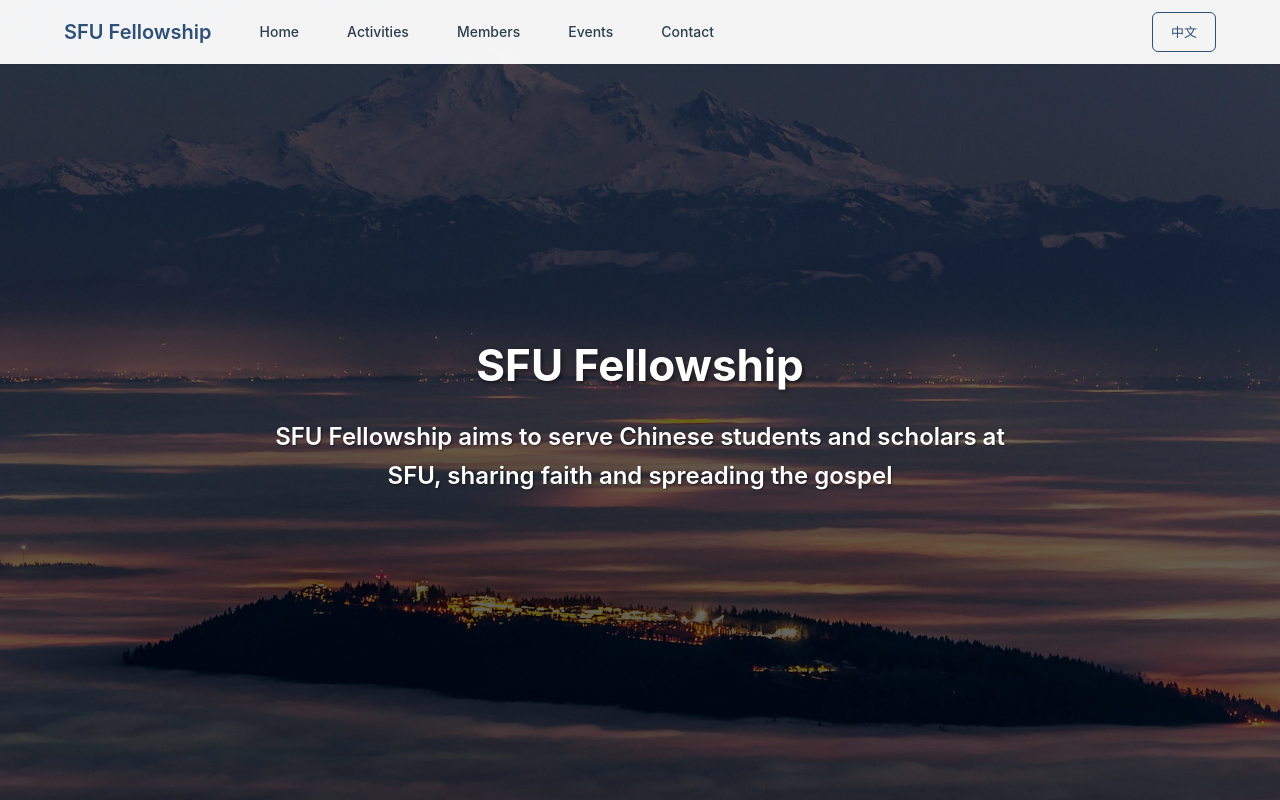
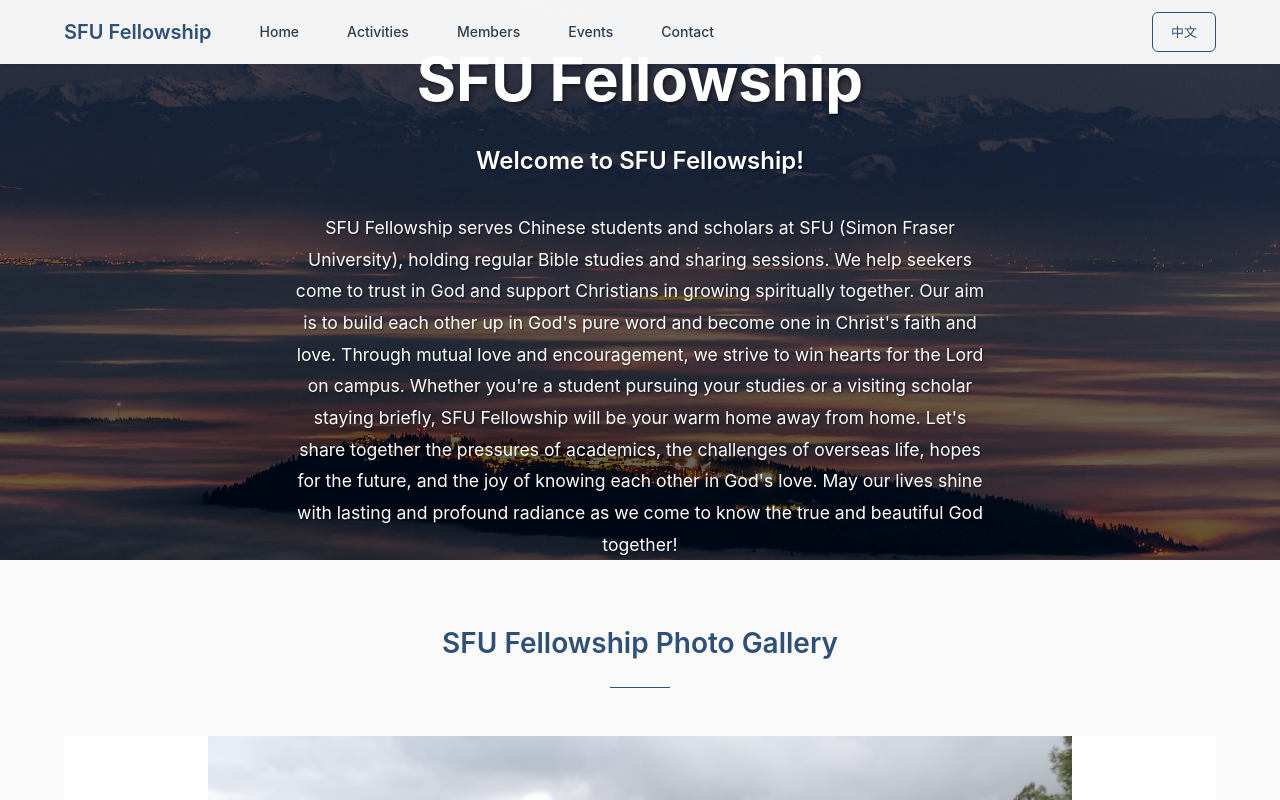
Before and after one commit to sfufellowship/website-next-js, a Next.js app: page /en in a window 1280 px wide. Built offline with nearby package versions, Linux system fonts and the light colour scheme.

Commit message:
feat: change first section design

```diff
--- a/src/app/[lang]/page.tsx
+++ b/src/app/[lang]/page.tsx
@@ -11,7 +11,7 @@
 import { StaticImageData } from 'next/image';
 import { ErrorBoundary } from '@/src/components/ErrorBoundary';
 import LoadingSpinner from '@/src/components/LoadingSpinner';
-import WelcomeSection from '@/src/components/sections/WelcomeSection';
+import PhotoGallerySection from '@/src/components/sections/PhotoGallerySection';
 import MembersSection from '@/src/components/sections/MembersSection';
 import ContactSection from '@/src/components/sections/ContactSection';
 import ActivitiesSection from '@/src/components/sections/ActivitiesSection';
@@ -39,12 +39,13 @@
         <Box
           id="home"
           sx={{
-            height: '100vh',
+            height: '70vh',
+            minHeight: '500px',
             position: 'relative',
             display: 'flex',
             alignItems: 'center',
             overflow: 'hidden',
-            pt: 8,
+            pt: 7,
           }}
         >
           <Box sx={{ position: 'absolute', top: 0, left: 0, right: 0, bottom: 0, zIndex: 0 }}>
@@ -80,6 +81,7 @@
                   fontWeight: 700,
                   mb: 3,
                   textShadow: '2px 2px 4px rgba(0,0,0,0.5)',
+                  fontSize: { xs: '2.5rem', md: '3.75rem' },
                 }}
               >
                 {introduction[lang].title}
@@ -91,16 +93,30 @@
                   mb: 4,
                   textShadow: '1px 1px 2px rgba(0,0,0,0.5)',
                   lineHeight: 1.6,
+                  fontSize: { xs: '1.25rem', md: '1.5rem' },
                 }}
               >
                 {introduction[lang].subtitle}
+              </Typography>
+              <Typography
+                color="white"
+                sx={{
+                  mb: 2,
+                  textShadow: '1px 1px 2px rgba(0,0,0,0.5)',
+                  lineHeight: 1.8,
+                  fontSize: { xs: '1rem', md: '1.1rem' },
+                  maxWidth: '700px',
+                  mx: 'auto',
+                }}
+              >
+                {introduction[lang].description}
               </Typography>
             </Box>
           </Container>
         </Box>
 
-        {/* Welcome Section */}
-        <WelcomeSection lang={lang} onImageClick={handleImageClick} />
+        {/* Photo Gallery Section */}
+        <PhotoGallerySection lang={lang} onImageClick={handleImageClick} />
 
         {/* Activities Section */}
         <ActivitiesSection lang={lang} onImageClick={handleImageClick} />
--- /dev/null
+++ b/src/components/sections/PhotoGallerySection.tsx
@@ -0,0 +1,65 @@
+'use client';
+
+import { Box, Container } from '@mui/material';
+import SectionHeader from '@/src/components/common/SectionHeader';
+import ImageCarousel from '@/src/components/carousel/ImageCarousel';
+import { StaticImageData } from 'next/image';
+import { ErrorBoundary } from '@/src/components/ErrorBoundary';
+import { Suspense } from 'react';
+import LoadingSpinner from '@/src/components/LoadingSpinner';
+import { images } from '@/src/constants/images';
+
+interface PhotoGallerySectionProps {
+  lang: 'zh' | 'en';
+  onImageClick: (imageSrc: StaticImageData | string) => void;
+}
+
+export default function PhotoGallerySection({ lang, onImageClick }: PhotoGallerySectionProps) {
+  return (
+    <Box component="section" sx={{ py: { xs: 6, md: 8 } }}>
+      <Container maxWidth="lg">
+        <SectionHeader title={lang === 'zh' ? 'SFU团契照片集锦' : 'SFU Fellowship Photo Gallery'} />
+        <Box sx={{ mt: 4 }}>
+          <ErrorBoundary>
+            <Suspense fallback={<LoadingSpinner />}>
+              <ImageCarousel
+                images={[
+                  { src: images.fellowshipGroupPhoto, alt: 'Fellowship Group Photo 1' },
+                  { src: images.fellowshipGroupPhoto2, alt: 'Fellowship Group Photo 2' },
+                  { src: images.fellowshipGroupPhoto3, alt: 'Fellowship Group Photo 3' },
+                  { src: images.fellowshipGroupPhoto4, alt: 'Fellowship Group Photo 4' },
+                  { src: images.fellowshipGroupPhoto5, alt: 'Fellowship Group Photo 5' },
+                  { src: images.fellowshipGroupPhoto6, alt: 'Fellowship Group Photo 6' },
+                  { src: images.highlight2019_02, alt: 'Fellowship in Burnaby - February 2019' },
+                  { src: images.highlight2019_03, alt: 'Fellowship in Coquitlam - March 2019' },
+                  { src: images.highlight2019_04, alt: 'Fellowship in Burnaby - April 2019' },
+                  { src: images.highlight2019_07a, alt: 'Fellowship in Burnaby - July 2019' },
+                  { src: images.highlight2019_07b, alt: 'Fellowship in Burnaby - July 2019' },
+                  { src: images.highlight2019_07c, alt: 'Fellowship in Burnaby - July 2019' },
+                  { src: images.highlight2019_10, alt: 'Fellowship in Burnaby - October 2019' },
+                  { src: images.highlight2019_12, alt: 'Fellowship in Burnaby - December 2019' },
+                  { src: images.highlight2021_09, alt: 'Fellowship in Burnaby - September 2021' },
+                  { src: images.highlight2022_03, alt: 'Fellowship in Burnaby - March 2022' },
+                  { src: images.highlight2022_05a, alt: 'Fellowship in Burnaby - May 2022' },
+                  { src: images.highlight2022_06, alt: 'Fellowship in Burnaby - June 2022' },
+                  { src: images.highlight2022_10a, alt: 'Fellowship in Burnaby - October 2022' },
+                  { src: images.highlight2022_10b, alt: 'Fellowship in Richmond - October 2022' },
+                  { src: images.highlight2023_09a, alt: 'Fellowship at SFU - September 2023' },
+                  { src: images.highlight2023_09b, alt: 'Fellowship at SFU - September 2023' },
+                  { src: images.highlight2023_10, alt: 'Fellowship at SFU - October 2023' },
+                  { src: images.highlight2024_11, alt: 'Fellowship in Burnaby - November 2024' },
+                  { src: images.highlight2024_12a, alt: 'Christmas Fellowship in Burnaby - December 2024' },
+                  { src: images.highlight2024_12b, alt: 'Christmas Fellowship in Burnaby - December 2024' },
+                  { src: images.highlight2024_12c, alt: 'Christmas Fellowship in Burnaby - December 2024' },
+                  { src: images.highlight2024_12d, alt: 'Christmas Fellowship in Burnaby - December 2024' },
+                ]}
+                autoPlayInterval={5000}
+                onImageClick={onImageClick}
+              />
+            </Suspense>
+          </ErrorBoundary>
+        </Box>
+      </Container>
+    </Box>
+  );
+}
--- a/src/components/sections/WelcomeSection.tsx
+++ /dev/null
@@ -1,82 +0,0 @@
-'use client';
-
-import { Box, Container, Grid, Typography } from '@mui/material';
-import { Suspense } from 'react';
-import { ErrorBoundary } from '@/src/components/ErrorBoundary';
-import LoadingSpinner from '@/src/components/LoadingSpinner';
-import ImageCarousel from '@/src/components/carousel/ImageCarousel';
-import { introduction } from '@/src/content/introduction';
-import { images } from '@/src/constants/images';
-import { StaticImageData } from 'next/image';
-
-interface WelcomeSectionProps {
-  lang: 'zh' | 'en';
-  onImageClick: (imageSrc: StaticImageData | string) => void;
-}
-
-export default function WelcomeSection({ lang, onImageClick }: WelcomeSectionProps) {
-  return (
-    <Box id="welcome" component="section" sx={{ py: { xs: 6, md: 10 }, bgcolor: 'background.paper' }}>
-      <Container maxWidth="lg">
-        <Grid container spacing={6} alignItems="center">
-          <Grid item xs={12} md={5}>
-            <Typography variant="h4" component="h2" gutterBottom color="primary" sx={{ mb: 4 }}>
-              {introduction[lang].title}
-            </Typography>
-            <Typography
-              variant="body1"
-              paragraph
-              sx={{
-                lineHeight: 1.8,
-                color: 'text.secondary',
-                mb: 3,
-              }}
-            >
-              {introduction[lang].description}
-            </Typography>
-          </Grid>
-          <Grid item xs={12} md={7}>
-            <ErrorBoundary>
-              <Suspense fallback={<LoadingSpinner />}>
-                <ImageCarousel
-                  images={[
-                    { src: images.fellowshipGroupPhoto, alt: 'Fellowship Group Photo 1' },
-                    { src: images.fellowshipGroupPhoto2, alt: 'Fellowship Group Photo 2' },
-                    { src: images.fellowshipGroupPhoto3, alt: 'Fellowship Group Photo 3' },
-                    { src: images.fellowshipGroupPhoto4, alt: 'Fellowship Group Photo 4' },
-                    { src: images.fellowshipGroupPhoto5, alt: 'Fellowship Group Photo 5' },
-                    { src: images.fellowshipGroupPhoto6, alt: 'Fellowship Group Photo 6' },
-                    { src: images.highlight2019_02, alt: 'Fellowship in Burnaby - February 2019' },
-                    { src: images.highlight2019_03, alt: 'Fellowship in Coquitlam - March 2019' },
-                    { src: images.highlight2019_04, alt: 'Fellowship in Burnaby - April 2019' },
-                    { src: images.highlight2019_07a, alt: 'Fellowship in Burnaby - July 2019' },
-                    { src: images.highlight2019_07b, alt: 'Fellowship in Burnaby - July 2019' },
-                    { src: images.highlight2019_07c, alt: 'Fellowship in Burnaby - July 2019' },
-                    { src: images.highlight2019_10, alt: 'Fellowship in Burnaby - October 2019' },
-                    { src: images.highlight2019_12, alt: 'Fellowship in Burnaby - December 2019' },
-                    { src: images.highlight2021_09, alt: 'Fellowship in Burnaby - September 2021' },
-                    { src: images.highlight2022_03, alt: 'Fellowship in Burnaby - March 2022' },
-                    { src: images.highlight2022_05a, alt: 'Fellowship in Burnaby - May 2022' },
-                    { src: images.highlight2022_06, alt: 'Fellowship in Burnaby - June 2022' },
-                    { src: images.highlight2022_10a, alt: 'Fellowship in Burnaby - October 2022' },
-                    { src: images.highlight2022_10b, alt: 'Fellowship in Richmond - October 2022' },
-                    { src: images.highlight2023_09a, alt: 'Fellowship at SFU - September 2023' },
-                    { src: images.highlight2023_09b, alt: 'Fellowship at SFU - September 2023' },
-                    { src: images.highlight2023_10, alt: 'Fellowship at SFU - October 2023' },
-                    { src: images.highlight2024_11, alt: 'Fellowship in Burnaby - November 2024' },
-                    { src: images.highlight2024_12a, alt: 'Christmas Fellowship in Burnaby - December 2024' },
-                    { src: images.highlight2024_12b, alt: 'Christmas Fellowship in Burnaby - December 2024' },
-                    { src: images.highlight2024_12c, alt: 'Christmas Fellowship in Burnaby - December 2024' },
-                    { src: images.highlight2024_12d, alt: 'Christmas Fellowship in Burnaby - December 2024' },
-                  ]}
-                  autoPlayInterval={5000}
-                  onImageClick={onImageClick}
-                />
-              </Suspense>
-            </ErrorBoundary>
-          </Grid>
-        </Grid>
-      </Container>
-    </Box>
-  );
-}
--- a/src/content/introduction.ts
+++ b/src/content/introduction.ts
@@ -1,15 +1,14 @@
 export const introduction = {
   zh: {
     title: 'SFU团契',
-    subtitle: 'SFU团契面向SFU校园内來自中国的学生学者, 分享信仰，传播福音',
+    subtitle: '欢迎您认识了解SFU团契！',
     description:
-      'SFU团契面向SFU校园内來自中国的学生学者，定期查经和分享信息。帮助慕道友来信靠神，基督徒灵里共同扎根长进。使大家在神纯正的話語里得造就，在基督的信心和爱心里成为一体。并且彼此相爱，彼此鼓励，在校园里为主多得人心。无论你是来此求学的青年学生，还是短暂停留的访问学者，SFU团契都会是你在这里一个温暖的家。让我们一同分享学业的压力、海外生活的艰辛、未來的希望、和在神的爱里相知相悦的喜乐。让我们的生命焕发出更为持久和深厚的光彩，让我们一起來认识那位至真至美的神！',
+      'SFU团契面向SFU (加拿大西门菲莎大学: Simon Fraser University) 校园内來自中国的学生学者，定期查经和分享信息。帮助慕道友来信靠神，基督徒灵里共同扎根长进。使大家在神纯正的話語里得造就，在基督的信心和爱心里成为一体。并且彼此相爱，彼此鼓励，在校园里为主多得人心。无论你是来此求学的青年学生，还是短暂停留的访问学者，SFU团契都会是你在这里一个温暖的家。让我们一同分享学业的压力、海外生活的艰辛、未來的希望、和在神的爱里相知相悦的喜乐。让我们的生命焕发出更为持久和深厚的光彩，让我们一起來认识那位至真至美的神！',
   },
   en: {
     title: 'SFU Fellowship',
-    subtitle:
-      'SFU Fellowship aims to serve Chinese students and scholars at SFU, sharing faith and spreading the gospel',
+    subtitle: 'Welcome to SFU Fellowship!',
     description:
-      "SFU Fellowship serves Chinese students and scholars on the SFU campus, regularly conducting Bible studies and sharing information. We help seekers come to trust in God and help Christians grow together spiritually. We aim to build each other up in God's pure word and become one in Christ's faith and love. We love and encourage one another, winning hearts for the Lord on campus. Whether you're a student pursuing your studies or a visiting scholar staying briefly, SFU Fellowship will be your warm home here. Let's share the pressures of academics, the challenges of overseas life, hopes for the future, and the joy of knowing each other in God's love. Let our lives shine with lasting and deep radiance as we come to know the true and beautiful God together.",
+      "SFU Fellowship serves Chinese students and scholars at SFU (Simon Fraser University), holding regular Bible studies and sharing sessions. We help seekers come to trust in God and support Christians in growing spiritually together. Our aim is to build each other up in God's pure word and become one in Christ's faith and love. Through mutual love and encouragement, we strive to win hearts for the Lord on campus. Whether you're a student pursuing your studies or a visiting scholar staying briefly, SFU Fellowship will be your warm home away from home. Let's share together the pressures of academics, the challenges of overseas life, hopes for the future, and the joy of knowing each other in God's love. May our lives shine with lasting and profound radiance as we come to know the true and beautiful God together!",
   },
 } as const;
```
Also changed, not shown: src/components/carousel/ImageCarousel.tsx (+16 -7 lines).
